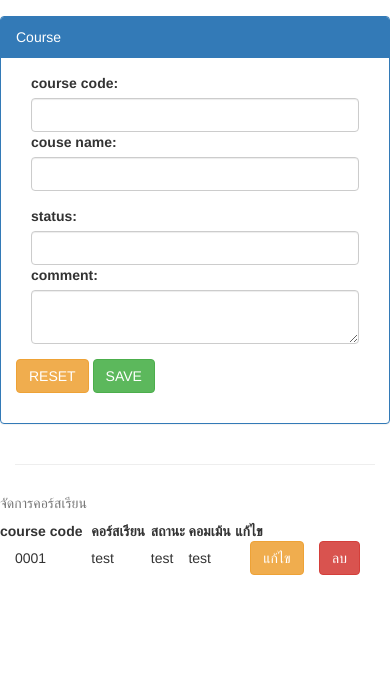
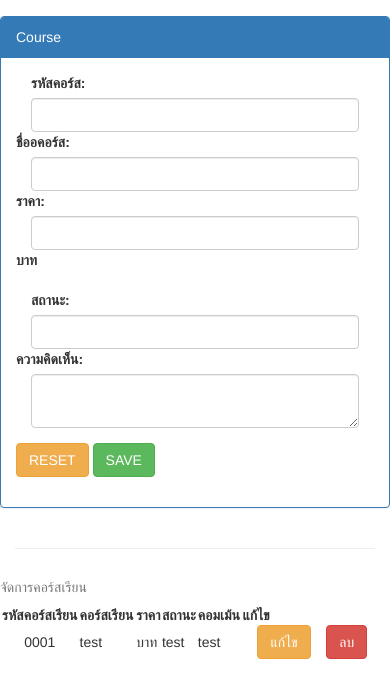
Before and after one commit to krittiwakorn/Jknowledge, a CodeIgniter app: page /Jknowledge/index.php/registration/course in a window 390 px wide. Shown: the part 54-752 px from the top of the page. Run offline with CodeIgniter, Linux system fonts and the light colour scheme; data that the repository does not hold is empty; some libraries are stand-ins or nearby versions.

Commit message:
te.chaiwat update function add course success

```diff
--- a/application/controllers/Registration.php
+++ b/application/controllers/Registration.php
@@ -27,8 +27,9 @@
 
 		public function insert_course()
 		{
-			$this->form_validation->set_rules('course_code', 'course code', 'trim|required|xss_clean|numeric|max_length[11]');
-			$this->form_validation->set_rules('course_name', 'course name', 'trim|required|xss_clean|');
+			$this->form_validation->set_rules('course_code', 'รหัสคอร์สเรียน', 'trim|required|xss_clean|numeric|max_length[11]');
+			$this->form_validation->set_rules('course_name', 'ชื่ออคอร์ส', 'trim|required|xss_clean|');
+			$this->form_validation->set_rules('course_price', 'ราคา', 'trim|required|numeric|xss_clean');
 			// ----set error message----//
 			$this->form_validation->set_message('numeric', 'กรุณากรอก %s เป็นตัวเลข 0-9');
 			$this->form_validation->set_message('required', 'กรุณากรอกข้อมูล %s.');
--- a/application/models/Mo_regis.php
+++ b/application/models/Mo_regis.php
@@ -12,6 +12,7 @@
 	function insert_course(){  // เพิ่มคอร์สเรียน
 		$course_code = $this->input->post('course_code');
 		$course_name = $this->input->post('course_name');
+		$course_price = $this->input->post('course_price');
 		$status = $this->input->post('status');
 		$comment = $this->input->post('comment');
 
@@ -20,12 +21,13 @@
 		$data_course = array(
 			'course_code' => $course_code,
 			'course_name' => $course_name,
+			'price' => $course_price,
 			'status' => $status,
 			'comment' => $comment,
 			'id_create' => '11111',
 			'dt_create' => $date,
 			'id_update' => '2222',
-			'dt_update' => $date,
+			// 'dt_update' => $date,
 			);
 		$this->db->insert('course',$data_course);
 		redirect('Registration/course','refresh');
@@ -55,7 +57,7 @@
 			'id_create' => '11111',
 			// 'dt_create' => $date,
 			'id_update' => '2222',
-			'dt_update' => $date,
+			// 'dt_update' => $date,
 			);
 		$this->db->where('id_course',$course_id);
 		$this->db->update('course',$update_course);
--- a/application/views/course.php
+++ b/application/views/course.php
@@ -1,37 +1,37 @@
 <?php $this->load->view('header');?>
-<style type="text/css">
-	.error {
-		color: red;
-		position:absolute;
-		display: inline;
-	}
-</style>
+
 <div class="row">
 	<div class="panel panel-primary">
 		<div class="panel-heading">	Course	</div>
 		<div class="panel-body">
 			<!-- insert course  -->
-			<?php echo form_open('Registration/insert_course','class="form-horizontal" role="form"');?>
+			<?php echo form_open('Registration/insert_course','class="form-horizontal " role="form"');?>
 			<div class="form-group col-sm-12 ">
-				<label for="course_code" class="col-sm-2 control-label">course code:</label>
-				<div class="col-sm-4">
+				<label for="course_code" class="col-sm-2 control-label">รหัสคอร์ส:</label>
+				<div class="col-sm-3">
 					<input type="numeric" class="form-control" id="course_code" name="course_code" value="<?php echo set_value('course_code');?>" max='11' />
 					<?php echo form_error('course_code','<span class="label label-warning">','</span>');?>
 				</div>
-				<label for="course_name" class="col-sm-2 control-label">couse name:</label>
-				<div class="col-sm-4">
-					<input type="text" class="form-control" id="course_name" name="course_name" />
+				<label for="course_name" class="pull-left control-label">ชื่ออคอร์ส:</label>
+				<div class="col-sm-3">
+					<input type="text" class="form-control" id="course_name" name="course_name" value="<?php echo set_value('course_name');?>"/>
 					<?php echo form_error('course_name','<span class="label label-warning">','</span>');?>
 				</div>
+				<label for="course_price" class="pull-left control-label">ราคา:</label>
+				<div class="col-sm-2">
+					<input type="text" class="form-control" id="course_price" name="course_price" />
+					<?php echo form_error('course_price','<span class="label label-warning">','</span>');?>
+				</div>
+				<label class="control-label">บาท</label>
 			</div>
 			<div class="form-group col-sm-12 ">
-				<label for="status" class="col-sm-2 control-label">status:</label>
+				<label for="status" class="col-sm-2 control-label">สถานะ:</label>
 				<div class="col-sm-4">
 					<input type="text" class="form-control" id="status" name="status" />
 					<?php echo form_error('status','<span class="label label-warning">','</span>');?>
 				</div>
-				<label for="comment" class="col-sm-2 control-label">comment:</label>
-				<div class="col-sm-4">
+				<label for="comment" class="pull-left control-label">ความคิดเห็น:</label>
+				<div class="col-sm-5">
 					<textarea class="form-control" name="comment" id="comment" ></textarea>
 					<?php echo form_error('comment','<span class="label label-warning">','</span>');?>
 				</div>
@@ -52,18 +52,20 @@
 		<caption>จัดการคอร์สเรียน</caption>
 		<thead  >
 			<tr>
-				<th>course code</th>
+				<th class="text-center">รหัสคอร์สเรียน</th>
 				<th >คอร์สเรียน</th>
+				<th>ราคา</th>
 				<th>สถานะ	</th>
 				<th>คอมเม้น</th>
 				<th>แก้ไข</th>
 			</tr>
 		</thead>
 		<tbody>
-				<?php foreach ($getCourse as $course_row) :?>
-			<tr>
-					<td class="col-md-2"><?php echo $course_row->course_code;?></td>
+			<?php foreach ($getCourse as $course_row) :?>
+				<tr>
+					<td class="col-md-2 text-center"><?php echo $course_row->course_code;?></td>
 					<td><?php echo $course_row->course_name;?></td>
+					<td><?php echo $course_row->price."  บาท";?></td>
 					<td><?php echo $course_row->status;?></td>
 					<td><?php echo $course_row->comment;?></td>
 					<td class="col-md-2">
```
